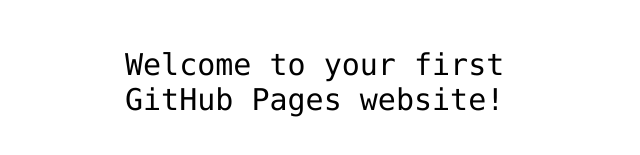
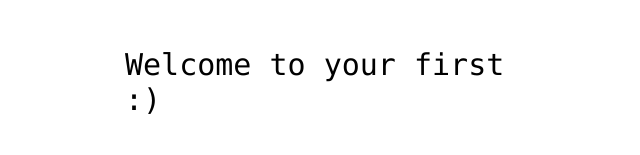
Before and after one commit to TheJoneau/hello-world, a plain HTML site: page index.html in a window 1280 px wide. Shown: the part 341-496 px from the top of the page, without its empty margins (315-955 px from the left). Drawn offline with Linux system fonts and the light colour scheme.

Commit message:
change p

```diff
--- a/index.html
+++ b/index.html
@@ -12,7 +12,7 @@
 <img src="https://octodex.github.com/images/daftpunktocat-thomas.gif" id="octocat" alt="octocat-gif" />
 
 <!-- Change this code here by copy and pasting your template on line 15 -->
-<p>Welcome to your first GitHub Pages website!</p>
+<p>Welcome to your first :)</p>
 
 </body>
 </html>
```
